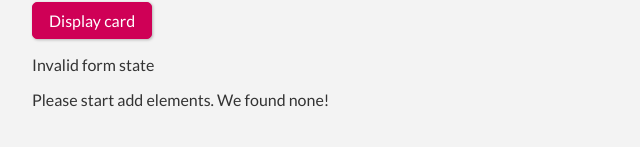
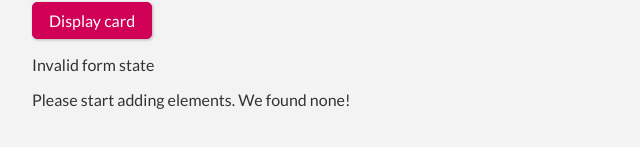
Before and after one commit to shreyass27/SveltJs-Intro, a Svelte app: page / in a window 1280 px wide. Shown: the part 375-522 px from the top of the page, without its empty margins (0-640 px from the left). Built offline with nearby package versions, Linux system fonts and the light colour scheme.

Commit message:
Minor change in Spell

```diff
--- a/src/App.svelte
+++ b/src/App.svelte
@@ -110,5 +110,5 @@
     userImage={contact.image} />
 {:else}
 <!-- If array has no element  -->
-<p>Please start add elements. We found none!</p>
+<p>Please start adding elements. We found none!</p>
 {/each}
```
